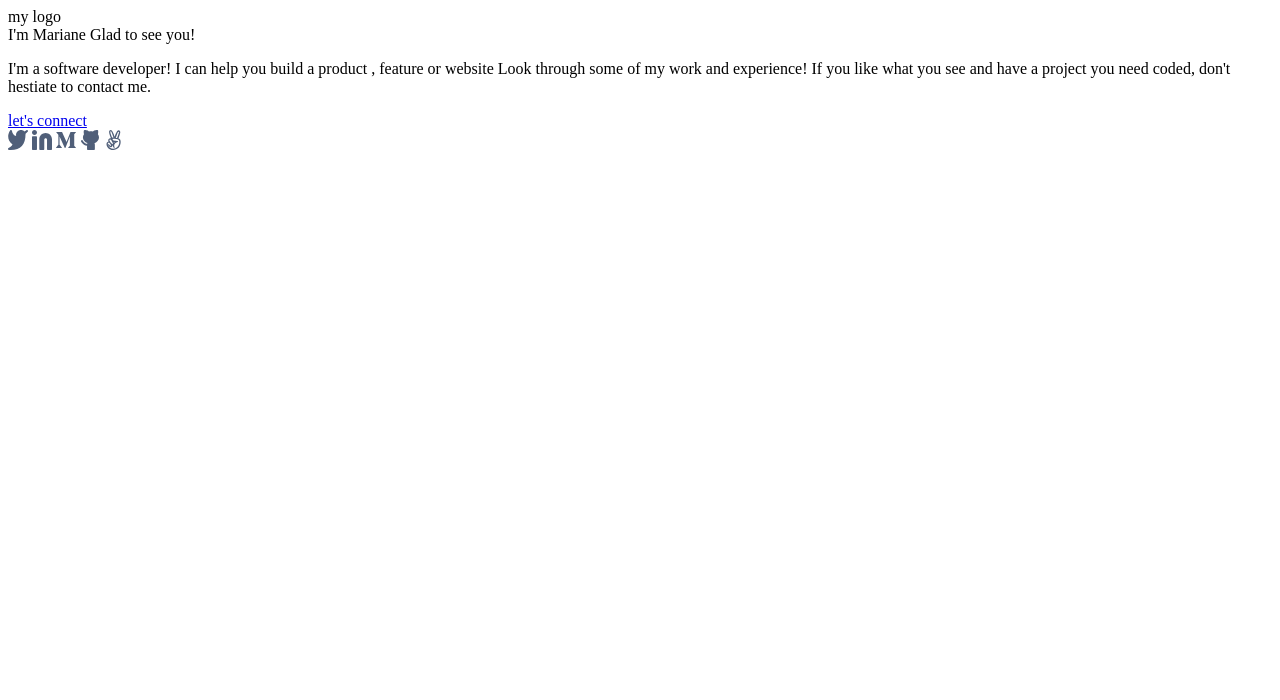
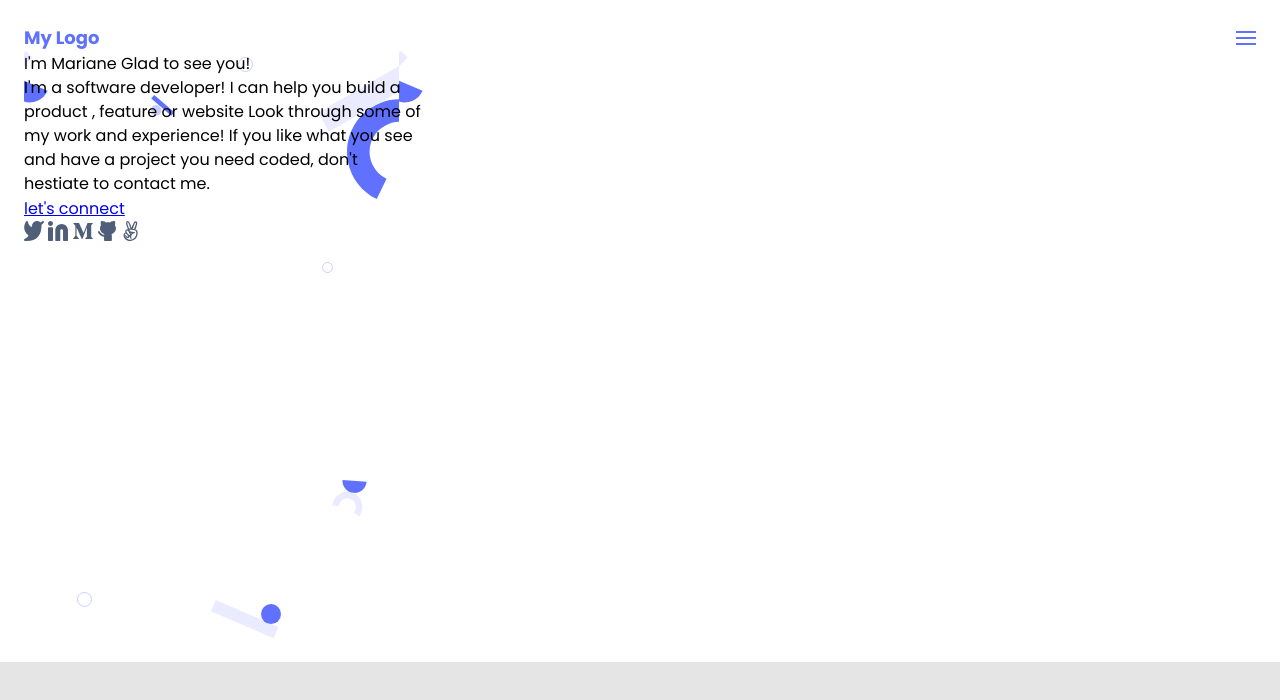
Before and after one commit to SirriCelles/portfolio, a website: page index.html in a window 1280 px wide. Drawn offline with Linux system fonts and the light colour scheme.

Commit message:
add style for the navigation

```diff
--- a/index.html
+++ b/index.html
@@ -12,7 +12,11 @@
   <div class="landing-page">
     <nav class="nav">
       <div class="nav__logo">my logo</div>
-      <div class="nav__menu"></div>
+      <div class="nav__menu-box">
+        <div class="nav__menu nav__menu--line-1"></div>
+        <div class="nav__menu nav__menu--line-2"></div>
+        <div class="nav__menu nav__menu--line-3"></div>
+      </div>
     </nav>
     <section class="landing">
       <header class="landing__header">I'm Mariane
--- a/sass/_base.scss
+++ b/sass/_base.scss
@@ -45,7 +45,7 @@ $breakpoints: (
 *::after,
 *::before {
   box-sizing: border-box;
-},
+}
 
 html{
   font-size: 62.5%;
--- a/sass/_components.scss
+++ b/sass/_components.scss
@@ -2,23 +2,52 @@
   padding: 2.4rem;
   background-color: var(--color-white);
 
+  @include breakpoint('mobile') {
+    height: 66rem;
+    max-width: 35.1rem;
+    width: 100%;
+  }
 }
 
 .nav {
+  display: flex;
+  justify-content: space-between;
+  align-items: center;
 
   &__logo{
+    font-size: 1.8rem;
+    font-weight: 700;
+    color: var(--color-primary);
+    text-transform: capitalize;
+    text-align: center;
+    @include breakpoint('mobile') {
+      line-height: 2rem;
+      width: 7.6rem;
+      height: 2rem;
+    }
+  }
 
+  &__menu-box{
+    flex: 0 0 2rem;
   }
 
   &__menu {
+    width: 100%;
+    // border: 1.2px solid #ACB7C3;
+    border: 1px solid var(--color-primary);
+    margin: .4rem 0;
+  }
 
+  &__menu--line-1 {
   }
 }
 
 
-
 .landing {
-
+  max-width: 40.2rem;
+  width: 100%;
+  height: 58.7rem;
+  background-image: url('../img/header-shapes\ mobile@2x.svg');
 
   &__header {
 
```
Also changed, not shown: css/style.css.
